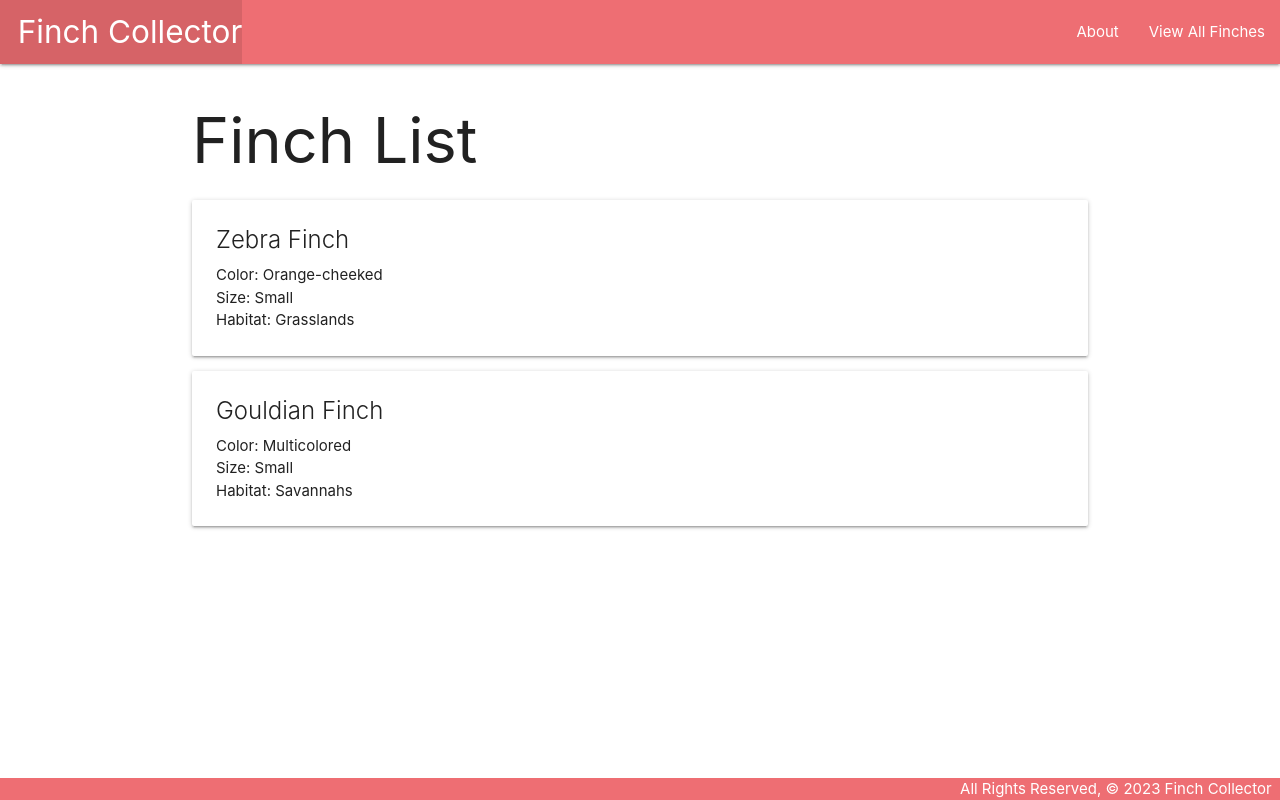
After one commit to Carlosdos818/finchcollector, a Django app: page /finches/ in a window 1280 px wide. The commit adds this page. Run offline with Django 4.2, Linux system fonts and the light colour scheme.

Commit message:
Adds finches index and dummy data

```diff
--- a/main_app/templates/base.html
+++ b/main_app/templates/base.html
@@ -18,6 +18,7 @@
                 </ul>
                 <ul class="right">
                     <li><a href="/about">About</a></li>
+                    <li><a href="/finches">View All Finches</a></li>
                 </ul>
             </div>
         </nav>
--- /dev/null
+++ b/main_app/templates/finches/index.html
@@ -0,0 +1,21 @@
+{% extends 'base.html' %}
+{% block content %}
+
+<h1>Finch List</h1>
+
+{% for finch in finches %}
+    <div class="card">
+        <div class="card-content">
+            <span class="card-title">{{ finch.name }}</span>
+            <p>Color: {{ finch.color }}</p>
+            <p>Size: {{ finch.size }}</p>
+            {% if finch.habitat %}
+                <p>Habitat: {{ finch.habitat }}</p>
+                {% else %}
+                    <p>Habitat: N/A</p>
+                {% endif %}
+        </div>
+    </div>
+{% endfor %}
+
+{% endblock %}
--- a/main_app/urls.py
+++ b/main_app/urls.py
@@ -6,5 +6,8 @@ from . import views
 # later on, we'll see just how useful this is.
 urlpatterns = [
     path('', views.home, name='home'),
+    # Route to about
     path('about/', views.about, name='about'),
+    # Route for finches index
+    path('finches/', views.finches_index, name='index'),
 ]
--- a/main_app/views.py
+++ b/main_app/views.py
@@ -1,6 +1,21 @@
 from django.shortcuts import render
 
-# Create your views here.
+# Dummy Data.
+finches = [
+    {
+        'name': 'Zebra Finch',
+        'color': 'Orange-cheeked',
+        'size': 'Small',
+        'habitat': 'Grasslands',
+    },
+    {
+        'name': 'Gouldian Finch',
+        'color': 'Multicolored',
+        'size': 'Small',
+        'habitat': 'Savannahs',
+    },
+    # Add more finch dictionaries as needed
+]
 
 # define your home view
 def home(request):
@@ -13,3 +28,8 @@ def about(request):
     # unlike EJS templating, we need the html file
     # extension
     return render(request , 'about.html')
+
+# Index view for all finches
+def finches_index(request):
+    # we can pass data to templates, just like we did in express.
+    return render(request, 'finches/index.html', {'finches': finches })
```
